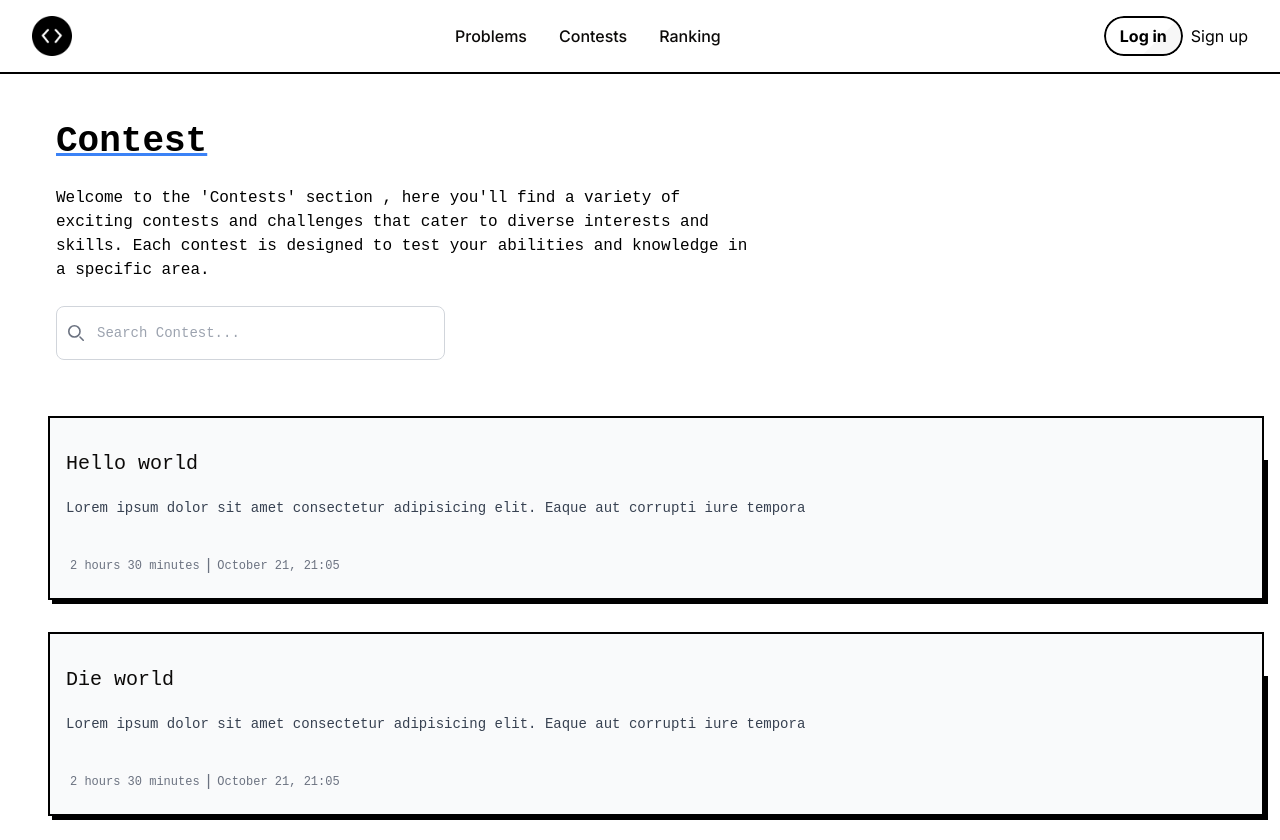
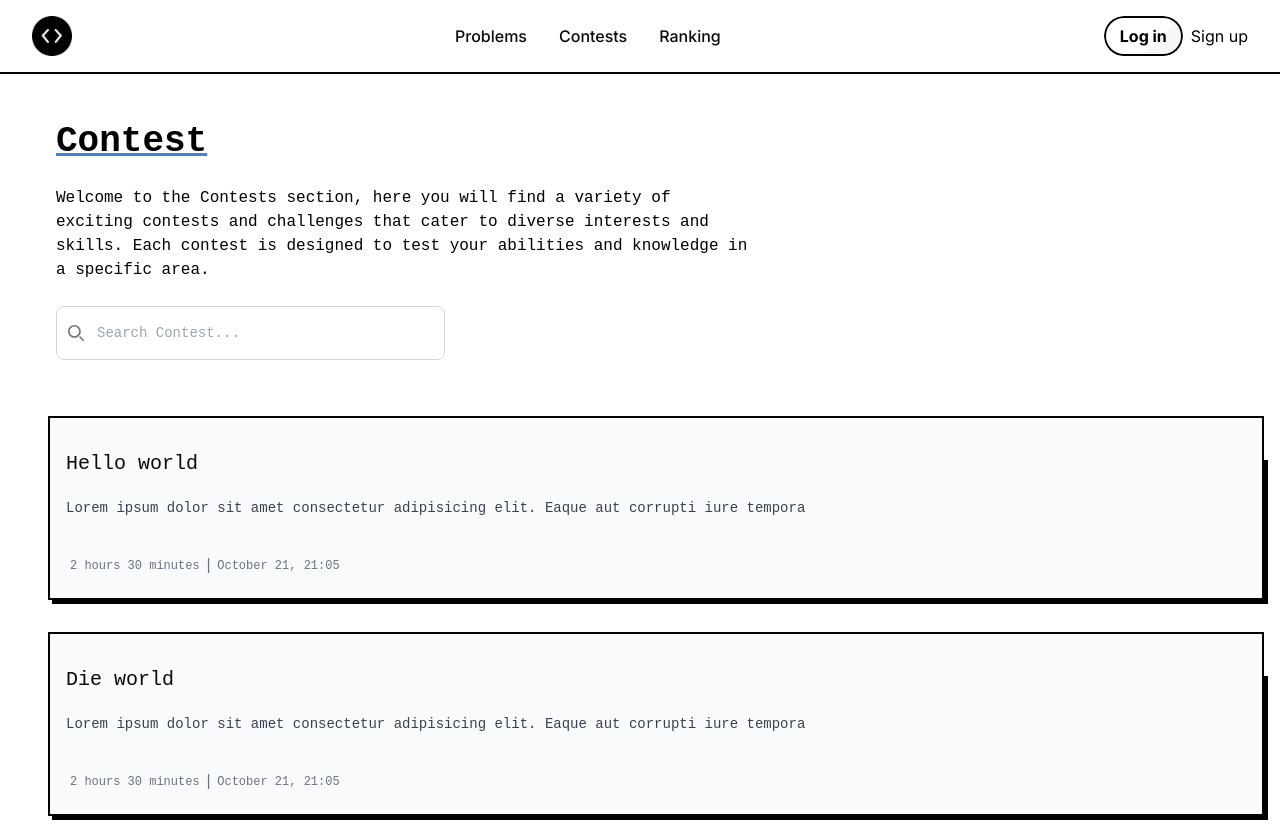
Before and after one commit to fadhrr/TCC-Frontend, a Next.js app: page /contests in a window 1280 px wide. Built offline with nearby package versions, Linux system fonts and the light colour scheme; no server answers.

Commit message:
fix: sign ' in contesttop and dashboard

```diff
--- a/src/app/dashboard/page.tsx
+++ b/src/app/dashboard/page.tsx
@@ -19,7 +19,7 @@ const Dashboard: React.FC<DashboardProps> = ({auth})=>{
             <div className="py-12">
                 <div className="max-w-7xl mx-auto sm:px-6 lg:px-8">
                     <div className="bg-white overflow-hidden shadow-sm sm:rounded-lg">
-                        <div className="p-6 text-gray-900">You're logged in!</div>
+                        <div className="p-6 text-gray-900">Youre logged in!</div>
                     </div>
                 </div>
             </div>
--- a/src/components/Contest/ContestTop.tsx
+++ b/src/components/Contest/ContestTop.tsx
@@ -8,7 +8,7 @@ export default function ContestTop() {
                     </span>
                 </h1>
                 <p className="mt-4 w-full lg:w-3/5 text-black xl:mt-6 ">
-                    Welcome to the 'Contests' section , here you'll find a
+                    Welcome to the Contests section, here you will find a
                     variety of exciting contests and challenges that cater to
                     diverse interests and skills. Each contest is designed to
                     test your abilities and knowledge in a specific area.
```
